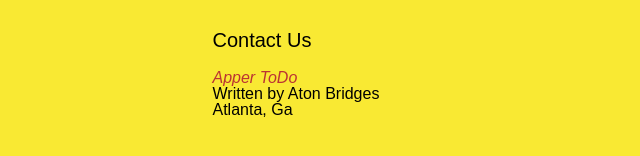
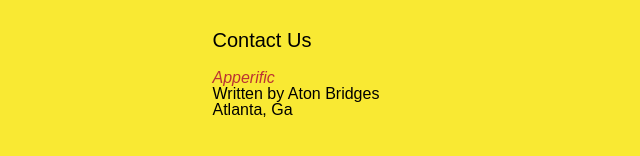
Before and after one commit to atonb117/LWAD-Apper, a plain HTML site: page index.html in a window 1280 px wide. Shown: the part 468-624 px from the top of the page, 0-640 px from the left. Drawn offline with nearby package versions, Linux system fonts and the light colour scheme; a web font is replaced by a local one.

Commit message:
Corrected name of app in index.html.

```diff
--- a/index.html
+++ b/index.html
@@ -47,7 +47,7 @@
   		<div class="container">
 	  	  <div class="contact">
 	  	  	<h5>Contact Us</h5>
-	  	  	<p>Apper ToDo</p>
+	  	  	<p>Apperific</p>
 	  	  	<p>Written by Aton Bridges</p>
 	  	  	<p>Atlanta, Ga</p>
 	  	  </div>
```
